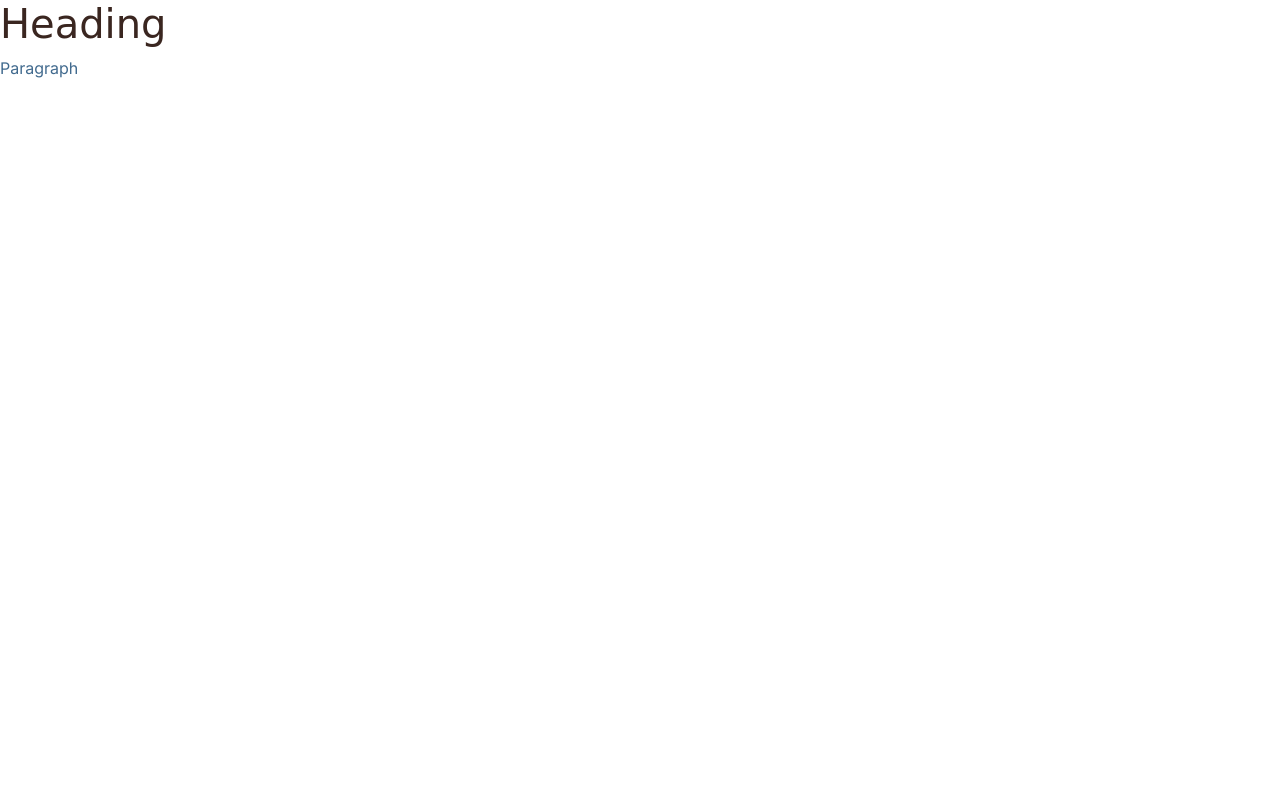
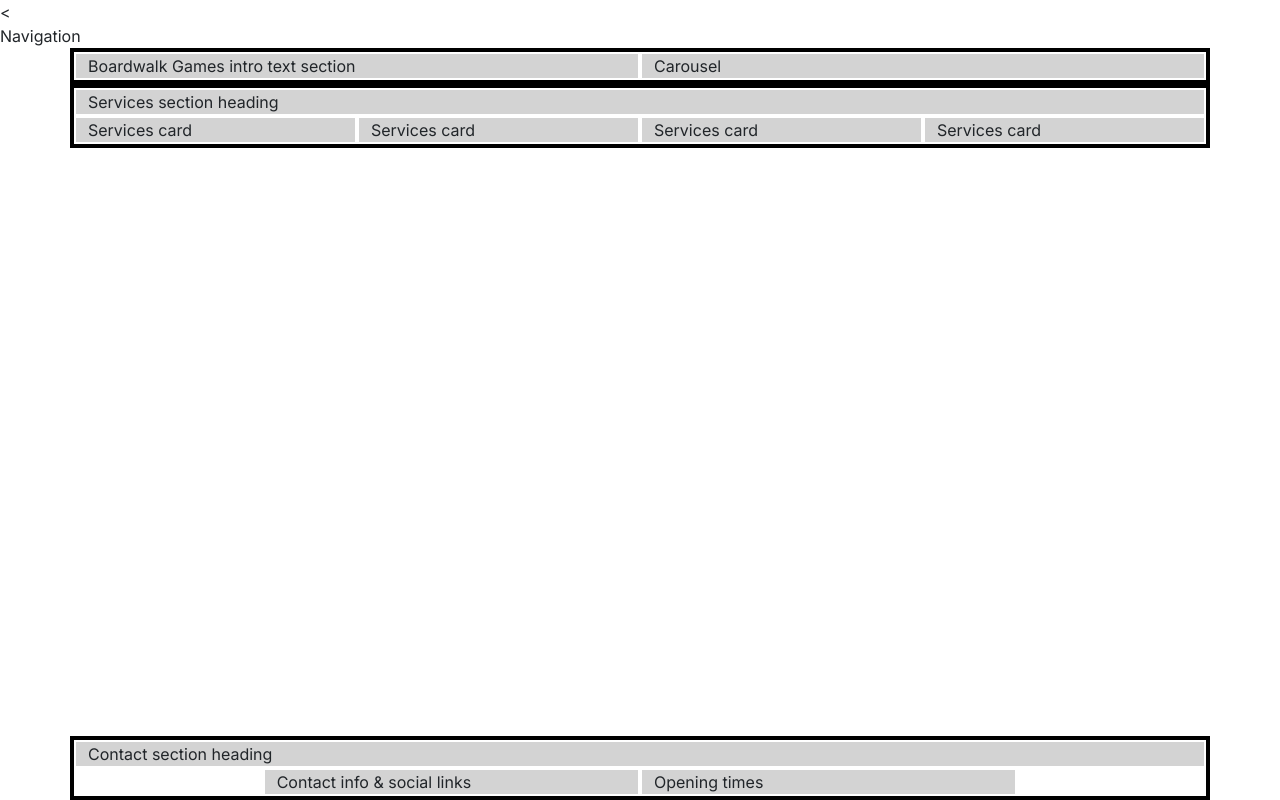
Before and after one commit to angela64711/boardwalk-games, a plain HTML site: page index.html in a window 1280 px wide. Drawn offline with nearby package versions, Linux system fonts and the light colour scheme; a web font is replaced by a local one.

Commit message:
Adding the homepage boilerplate

```diff
--- a/assets/css/style.css
+++ b/assets/css/style.css
@@ -28,3 +28,15 @@
 .sub-heading-color {
   color: var(--highlight-color);
 }
+
+/* grid visualisation CSS for testing */
+
+.container,
+.row {
+  border: 2px solid black;
+}
+
+.col-12 {
+  border: 2px solid white;
+  background-color: lightgray;
+}
--- a/index.html
+++ b/index.html
@@ -3,7 +3,15 @@
   <head>
     <meta charset="UTF-8" />
     <meta name="viewport" content="width=device-width, initial-scale=1.0" />
-    <title>Document</title>
+    <title>Boardwalk Games | Home</title>
+
+    <meta name="description" content="Boardwalk Games, your ultimate gaming retreat! Perfect for casual gamers, enthusiasts, and student gatherings. Visit us for your next adventure in board gaming.">
+
+    <!-- favicons generated by favicon.io -->
+    <link rel="apple-touch-icon" sizes="180x180" href="assets/images/apple-touch-icon.png">
+    <link rel="icon" type="image/png" sizes="32x32" href="assets/images/favicon-32x32.png">
+    <link rel="icon" type="image/png" sizes="16x16" href="assets/images/favicon-16x16.png">
+
 
     <!-- Bootstrap CSS -->
     <link href="https://cdn.jsdelivr.net/npm/bootstrap@5.3.8/dist/css/bootstrap.min.css" rel="stylesheet" integrity="sha384-sRIl4kxILFvY47J16cr9ZwB07vP4J8+LH7qKQnuqkuIAvNWLzeN8tE5YBujZqJLB" crossorigin="anonymous">
@@ -13,9 +21,49 @@
   </head>
 
   </head>
-  <body>
-    <h1>Heading</h1>
-    <p class="sub-heading-color">Paragraph</p>
+  <<!-- Classes on body set to work with mt-auto on footer to ensure it always stays at the bottom of the page -->
+<body class="d-flex flex-column min-vh-100">
+    <!-- Navigation -->
+    <div>Navigation</div>
+
+    <!-- Header with carousel -->
+    <header class="container">
+        <div class="row">
+            <div class="col-12 col-xl-6">Boardwalk Games intro text section</div>
+            <div class="col-12 col-xl-6">Carousel</div>
+        </div>
+    </header>
+
+    <!-- main element to hold all key sections of the home page. It is not part of the grid structure -->
+    <main>
+        <!-- Services section -->
+        <section class="container">
+            <div class="row">
+                <div class="col-12">Services section heading</div>
+                <div class="col-12 col-md-6 col-xl-3">Services card</div>
+                <div class="col-12 col-md-6 col-xl-3">Services card</div>
+                <div class="col-12 col-md-6 col-xl-3">Services card</div>
+                <div class="col-12 col-md-6 col-xl-3">Services card</div>
+            </div>
+        </section>
+    </main>
+
+    <!-- Footer / contact section -->
+    <!-- mt-auto added to push footer to the bottom of the page -->
+    <footer class="mt-auto">
+        <div class="container">
+            <div class="row justify-content-center">
+                <div class="col-12">Contact section heading</div>
+                <!-- Contact info -->
+                <div class="col-12 col-md-6 col-xl-4">Contact info & social links</div>
+                <!-- Opening times -->
+                <div class="col-12 col-md-6 col-xl-4">Opening times</div>
+            </div>
+        </div>
+    </footer>
+
+
+
 
 
     <!--Bootstrap5 JS-->
```
